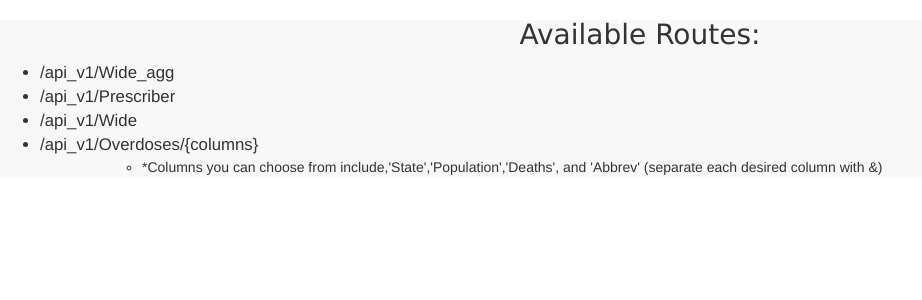
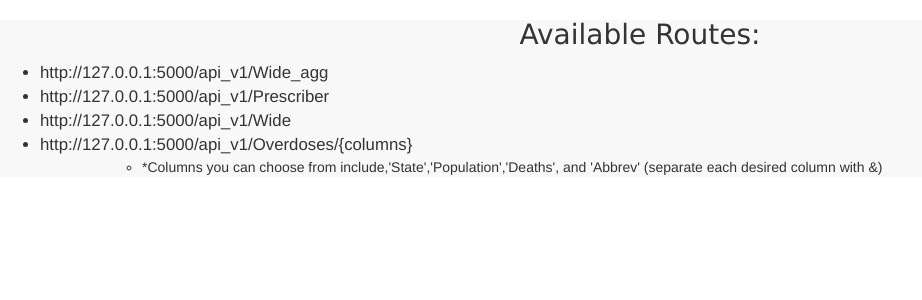
Before and after one commit to ChichoTV/Opiate_Analysis, a Flask app: page /data in a window 1280 px wide. Shown: the top 300 px of the page, without its empty margins (0-922 px from the left). Run offline with Flask 2, Linux system fonts and the light colour scheme; some libraries are stand-ins or nearby versions.

Commit message:
data routes html file

```diff
--- a/templates/data_routes.html
+++ b/templates/data_routes.html
@@ -10,10 +10,10 @@
 </head>
 <body>
     <div class='box'><h1 class='box'>Available Routes:</h1><ul style="text-align: left; font-size: larger;">
-        <li>/api_v1/Wide_agg</li>
-        <li>/api_v1/Prescriber</li>
-        <li>/api_v1/Wide</li>
-        <li>/api_v1/Overdoses/{columns} <ul style="text-align: left; margin-left: 5%; font-size: smaller;"><li>*Columns you can choose from include,'State','Population','Deaths', and 'Abbrev' (separate each desired column with &)</li></ul></li>
+        <li>http://127.0.0.1:5000/api_v1/Wide_agg</li>
+        <li>http://127.0.0.1:5000/api_v1/Prescriber</li>
+        <li>http://127.0.0.1:5000/api_v1/Wide</li>
+        <li>http://127.0.0.1:5000/api_v1/Overdoses/{columns} <ul style="text-align: left; margin-left: 5%; font-size: smaller;"><li>*Columns you can choose from include,'State','Population','Deaths', and 'Abbrev' (separate each desired column with &)</li></ul></li>
     </ul></div>
 </body>
 </html>
```
Also changed, not shown: templates/matt_index.html (+8 -3 lines), static/images/BarhSingleDataSetExample_01.png (added), static/overdoses.js (added).
